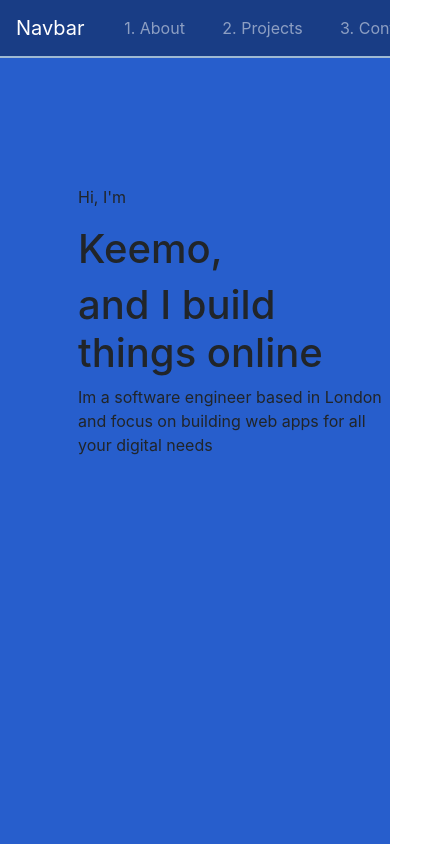
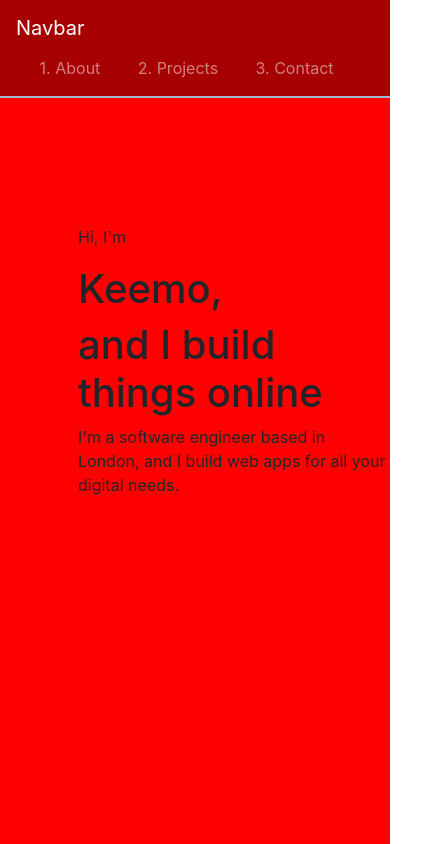
Before and after one commit to atomicjuice/portfolio-website-mk1, a React (Create React App) app: page / in a window 390 px wide. Shown: the whole page, 432 px wide, since content can reach past the window. Built offline with nearby package versions, Linux system fonts and the light colour scheme.

Commit message:
made the navbar more mobile responsive

```diff
--- a/src/App.css
+++ b/src/App.css
@@ -3,37 +3,8 @@
   min-height: 100vh;
 }
 
-.App-logo {
-  height: 40vmin;
-  pointer-events: none;
-}
-
-@media (prefers-reduced-motion: no-preference) {
-  .App-logo {
-    animation: App-logo-spin infinite 20s linear;
+@media screen and (max-width:400px){
+  .App{
+    background-color: red;
   }
 }
-
-.App-header {
-  background-color: #282c34;
-  min-height: 100vh;
-  display: flex;
-  flex-direction: column;
-  align-items: center;
-  justify-content: center;
-  font-size: calc(10px + 2vmin);
-  color: white;
-}
-
-.App-link {
-  color: #61dafb;
-}
-
-@keyframes App-logo-spin {
-  from {
-    transform: rotate(0deg);
-  }
-  to {
-    transform: rotate(360deg);
-  }
-}
--- a/src/Components/Sections/aboutme.js
+++ b/src/Components/Sections/aboutme.js
@@ -4,7 +4,7 @@ import '../../myCSS/aboutme.css';
 class AboutMe extends React.Component {
 
     render() {
-        const yourBit="Im a software engineer based in London \n\n and focus on building web apps for all your digital needs"
+        // const yourBit = "Im a software engineer based in London \n\n and focus on building web apps for all your digital needs"
         return (
             <div id='aboutMeContainer'>
                 <p>
@@ -16,7 +16,10 @@ class AboutMe extends React.Component {
                 <h1>
                     and I build things online
                 </h1>
-                {yourBit}
+                <p>
+                    I'm a software engineer based in London, and I build web apps for all your digital needs.
+                </p>
+                {/* {yourBit} */}
             </div>
         )
     }
--- a/src/extraCSS/navbar.css
+++ b/src/extraCSS/navbar.css
@@ -1,6 +1,5 @@
 #brand{
     color:rgb(255, 255, 255);
-    /* margin-right: 500px; */
     width: 100vw;
 }
 
@@ -8,6 +7,13 @@
     border-bottom: 2px solid #9fbad3 ;
     background-color: rgba(0,0,0,.35) ;
 }
+
+@media screen and (max-width:400px){
+    #extraStuff{
+        display: flex;
+        flex-wrap: wrap;
+    }
+  }
 
 .navlink{
     /* margin: 0,50px,0,50px; */
--- a/src/myCSS/aboutme.css
+++ b/src/myCSS/aboutme.css
@@ -1,6 +1,5 @@
 #aboutMeContainer{
     margin-top: 15vh;
     margin-left: 20vw;
-    /* display:grid;
-    place-items: center; */
+    font-size: 1em;
 }
```
